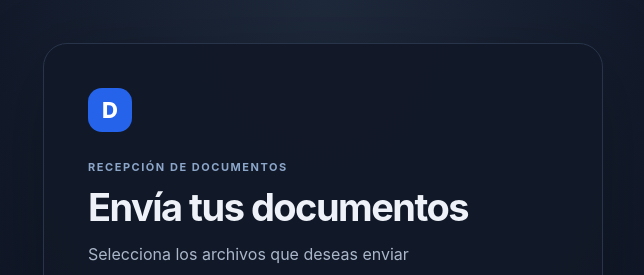
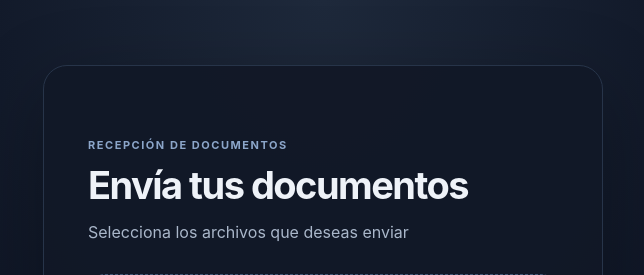
Before and after one commit to mhz698a/DocInBox, a Flask app: template templates/index.html in a window 1280 px wide. Shown: the top 275 px of the page, without its empty margins (317-961 px from the left). Run offline with Flask 3, Linux system fonts and the light colour scheme; the template is opened without the code that fills it, so the values that code supplies are empty; parts of the project's set-up code (start-up, migrations or seed data) failed here and were passed over.

Commit message:
fixed ui index

```diff
--- a/templates/index.html
+++ b/templates/index.html
@@ -12,7 +12,6 @@
 <body>
   <main class="page-shell">
     <section class="upload-card" aria-labelledby="page-title">
-      <div class="brand-mark" aria-hidden="true">D</div>
       <p class="eyebrow">RECEPCIÓN DE DOCUMENTOS</p>
       <h1 id="page-title">Envía tus documentos</h1>
       <p class="intro">Selecciona los archivos que deseas enviar</p>
```
